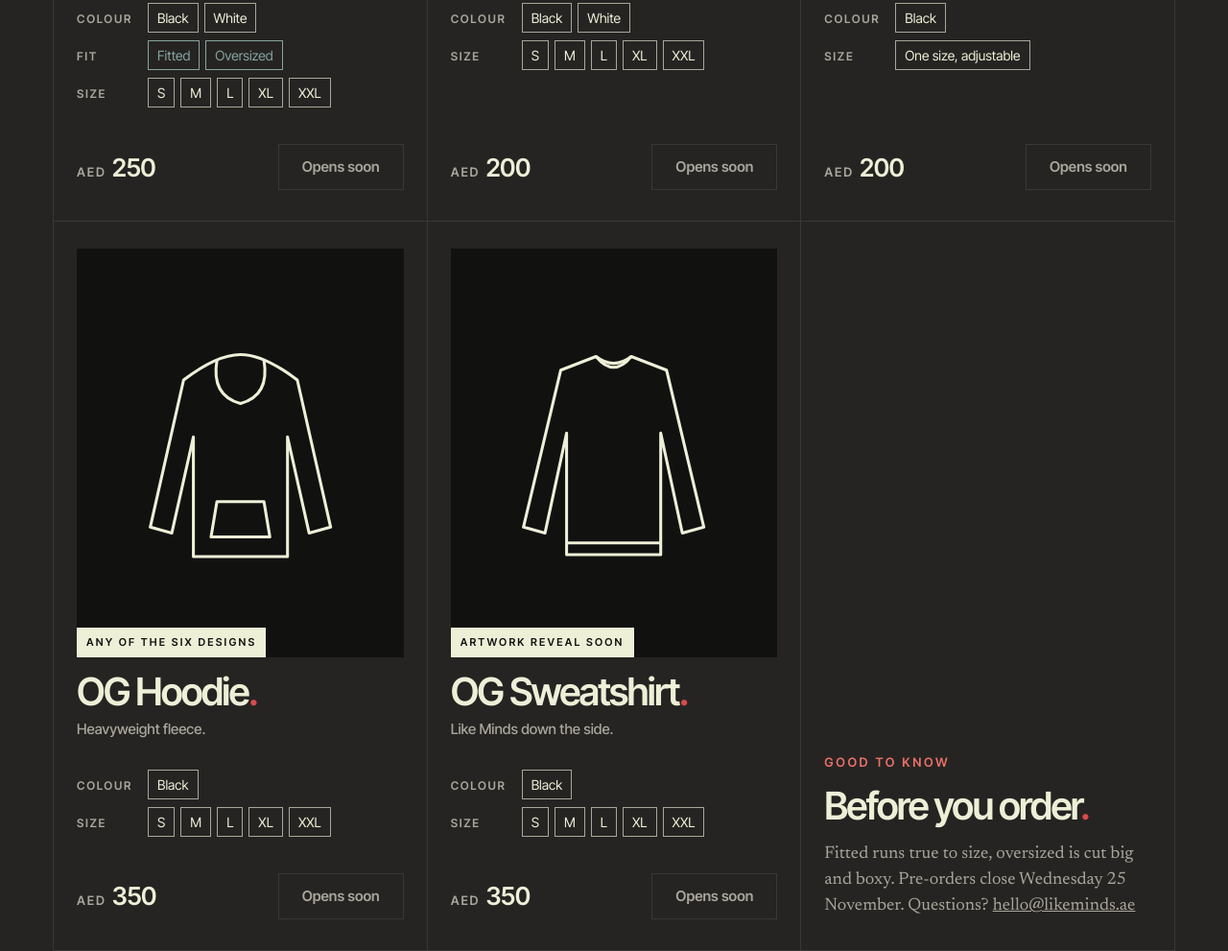
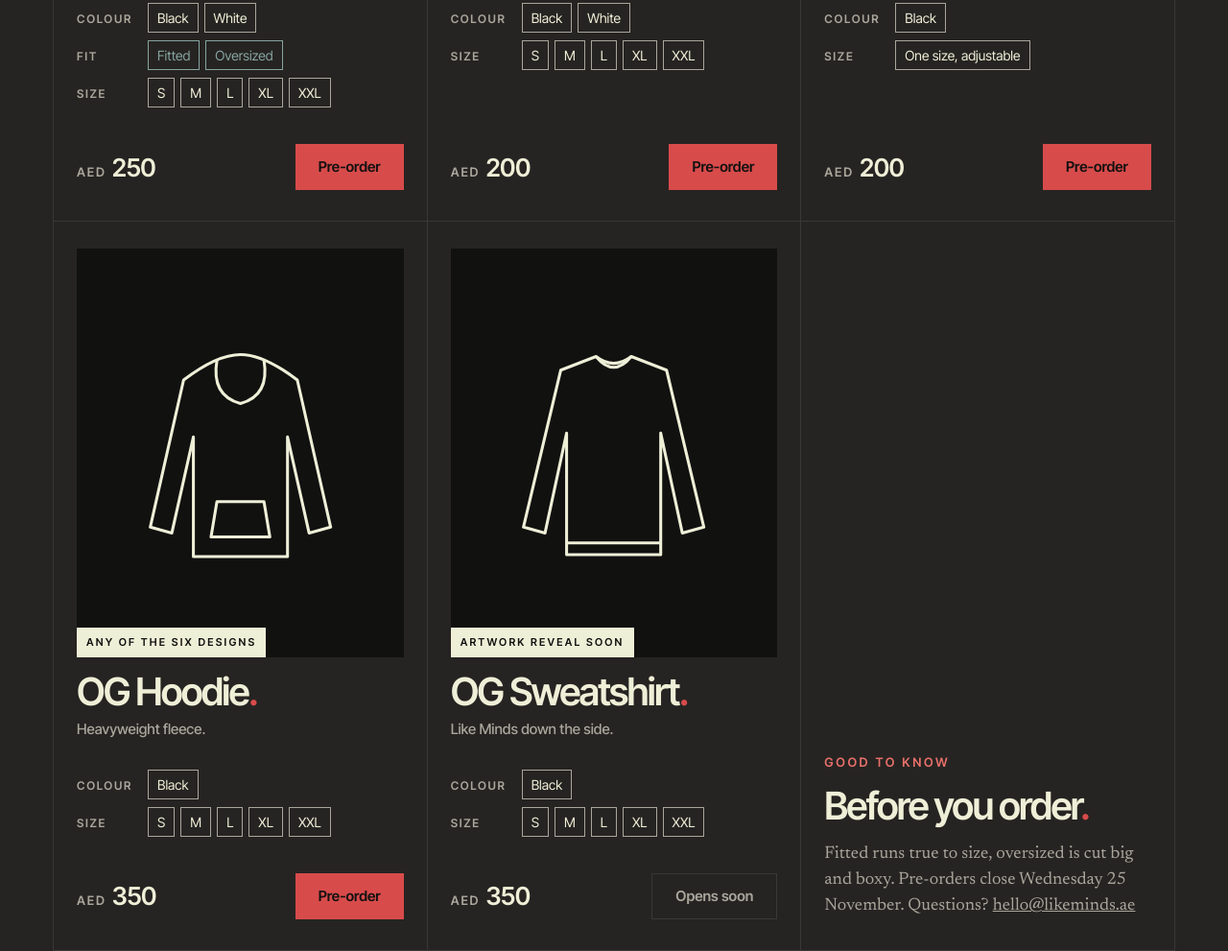
Before and after one commit to Directorrorywmcloughlin/likeminds-site, a plain HTML site: page shop.html in a window 1280 px wide. Shown: the part 2286-3277 px from the top of the page at 96% size. Drawn offline with Linux system fonts and the light colour scheme.

Commit message:
OG run: connect Stripe payment links
Co-Authored-By: Claude Opus 5.5 <noreply@anthropic.com>
Claude-Session: https://claude.ai/code/session_01LLqQf2f3PfnW1jpJeq1A7T

```diff
--- a/shop.html
+++ b/shop.html
@@ -125,7 +125,7 @@
 <script>
 (() => {
   // Paste each Stripe payment link here. An empty link shows "Opens soon".
-  const PAY = { tee: "", singlet: "", hat: "", hoodie: "", sweat: "" };
+  const PAY = { tee: "https://buy.stripe.com/00w3co3Yv1YQ46s7hQcfK00", singlet: "https://buy.stripe.com/eVq6oA52z1YQ8mI31AcfK01", hat: "https://buy.stripe.com/14AbIU1Qn0UMbyU8lUcfK03", hoodie: "https://buy.stripe.com/7sYfZa8eL0UMcCYeKicfK02", sweat: "" };
   const DESIGNS = [
     { k: "caracal", name: "Arabian Caracal", en: "Fiercely Creative", ar: "جرأة الإبداع" },
     { k: "falcon", name: "Falcon", en: "Locked In", ar: "عين على الهدف" },
```
